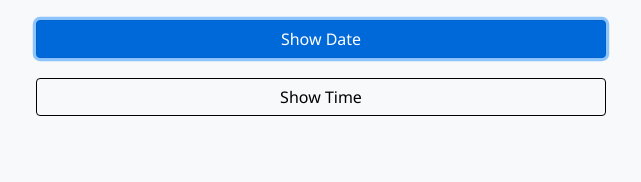
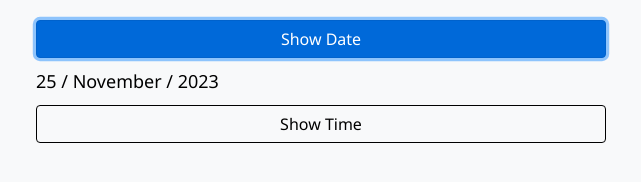
Before and after one commit to NirajDKshirsagar/BS-and-JS-, a plain HTML site: page JS_task4.html in a window 1280 px wide. Both pictures are taken after a click on the button "Show Date". Shown: the whole page, without its empty margins (319-960 px from the left). Drawn offline with nearby package versions, Linux system fonts and the light colour scheme.

Commit message:
Update JS_task4.html

```diff
--- a/JS_task4.html
+++ b/JS_task4.html
@@ -57,7 +57,7 @@
             const currentDate = new Date();
             const months = ["January", "February", "March", "April", "May", "June",
                 "July", "August", "September", "October", "November", "December"];
-            const formattedDate = ${currentDate.getDate()} / ${months[currentDate.getMonth()]} / ${currentDate.getFullYear()};
+            const formattedDate = `${currentDate.getDate()} / ${months[currentDate.getMonth()]} / ${currentDate.getFullYear()}`;
             document.getElementById("outputDate").innerText = formattedDate;
         }
 
```
